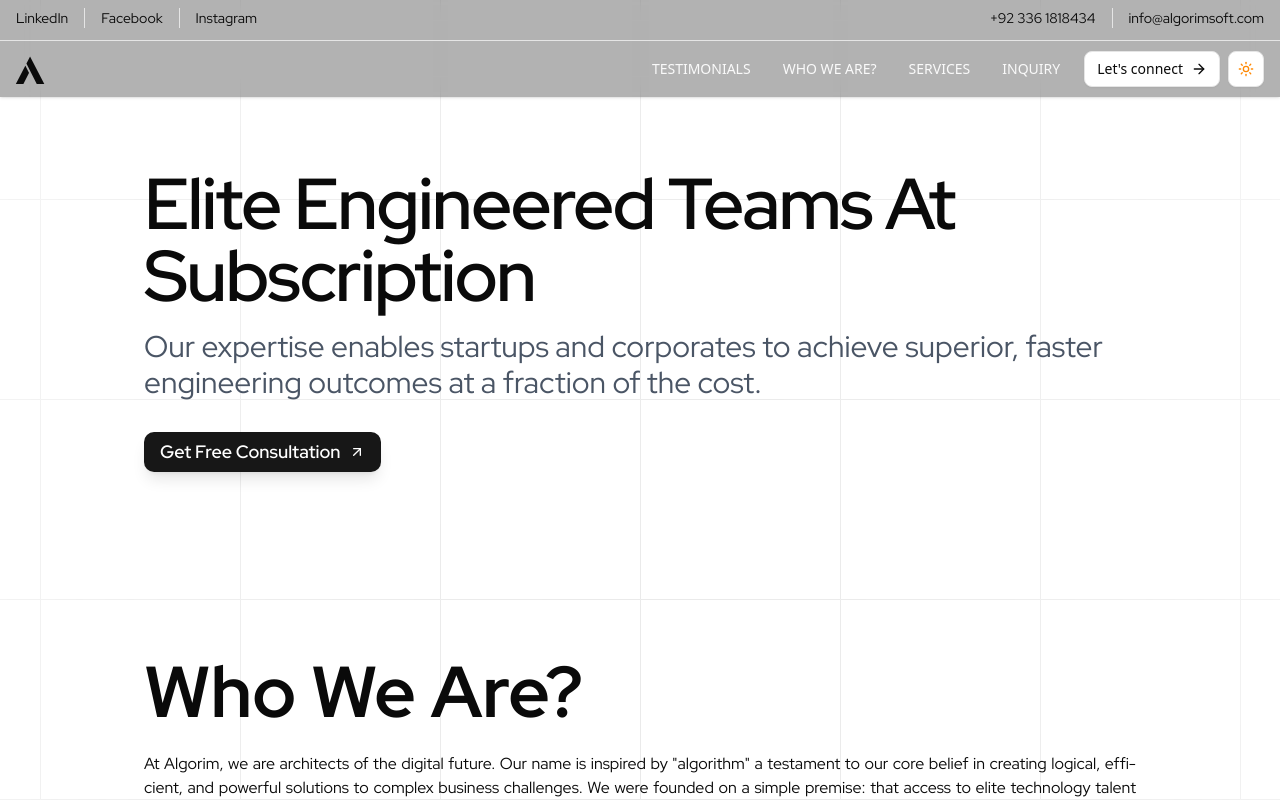
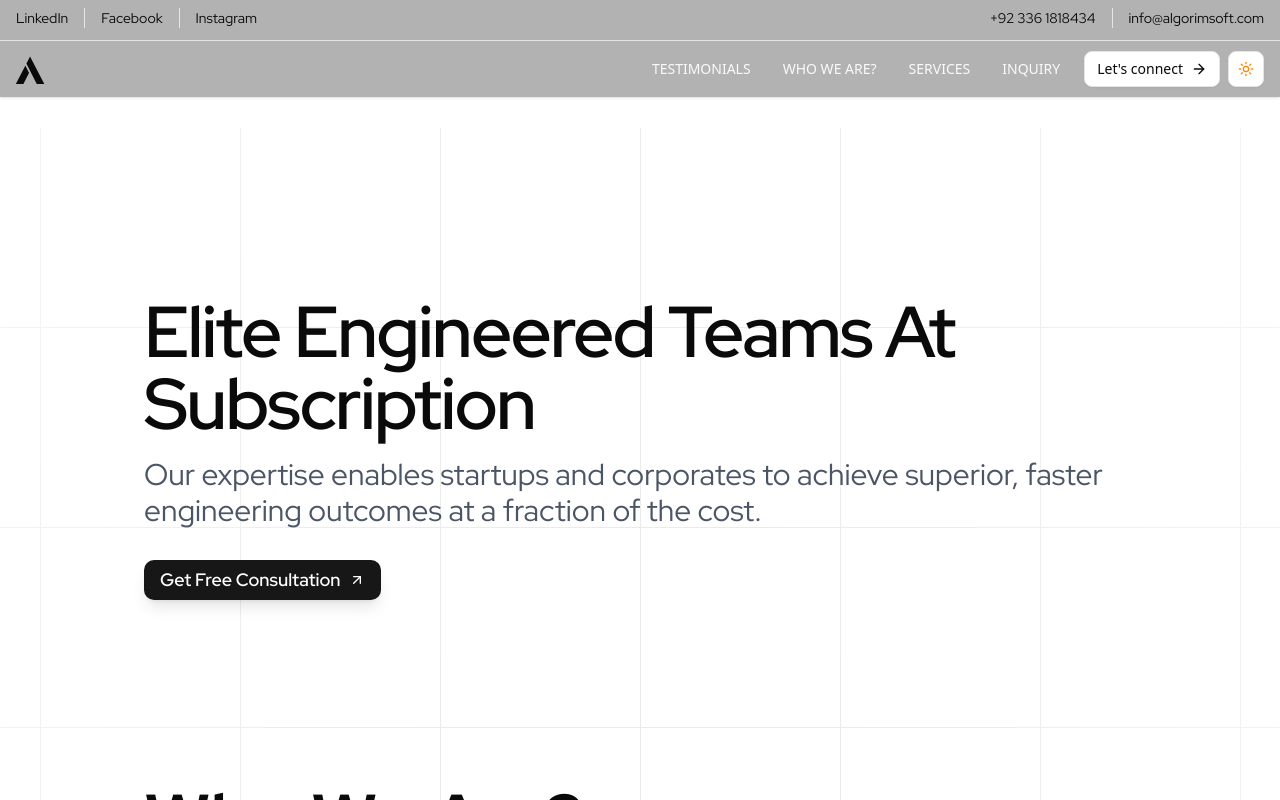
Before and after one commit to asadtanvirshami/algorim-v3, a Next.js app: page / in a window 1280 px wide. Shown: the top 800 px of the page. Built offline with nearby package versions, Linux system fonts and the light colour scheme.

Commit message:
fix: website layout ui improvement

```diff
--- a/src/app/(landing)/page.tsx
+++ b/src/app/(landing)/page.tsx
@@ -24,7 +24,7 @@ const Landing = () => {
         url="https://algorimsoft.com"
         image="https://algorimsoft.com/og-image.jpg"
       />
-      <div className="relative isolate overflow-hidden w-full h-full  font-[family-name:var(--font-redhat)] ">
+      <div className="relative mt-32 isolate overflow-hidden w-full h-full  font-[family-name:var(--font-redhat)] ">
         <svg
           className="absolute inset-0 -z-10 h-full w-full stroke-gray-100 [mask-image:radial-gradient(100%_100%_at_center,white,transparent)]"
           aria-hidden="true"
```
